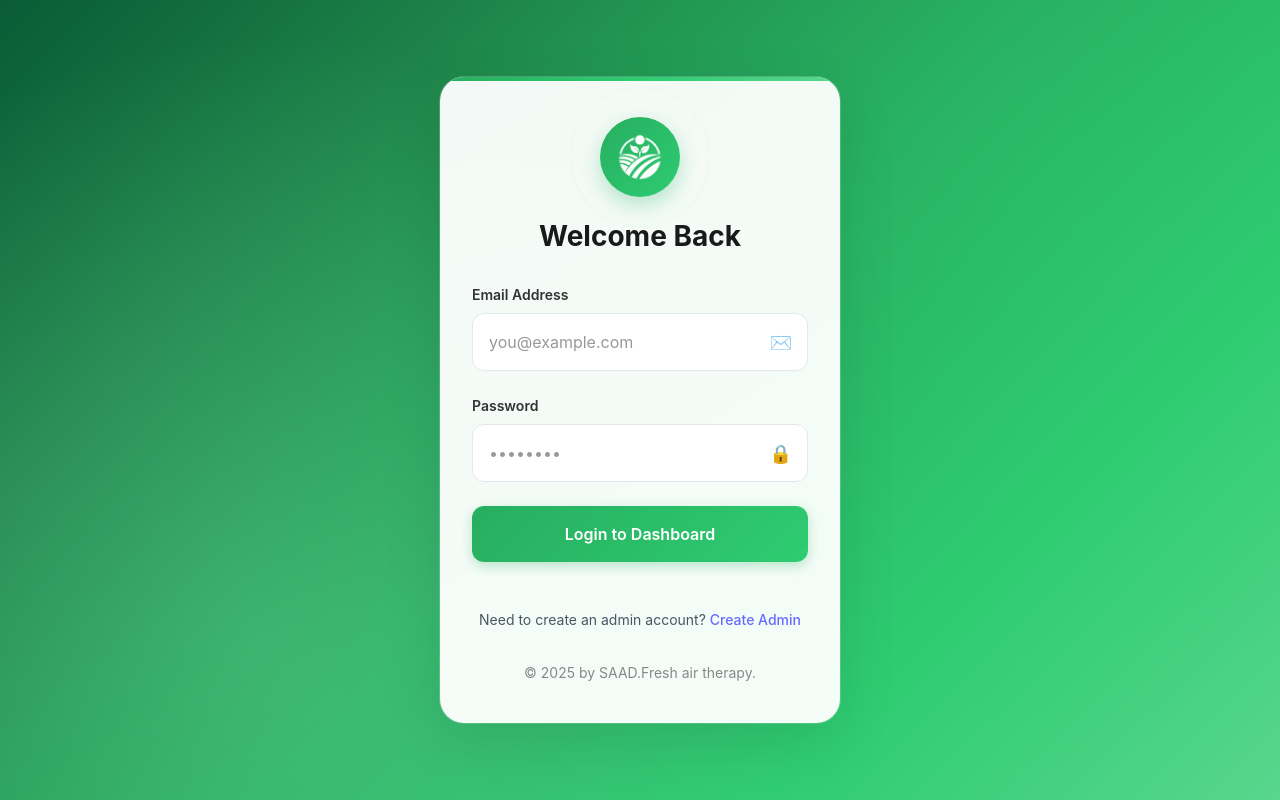
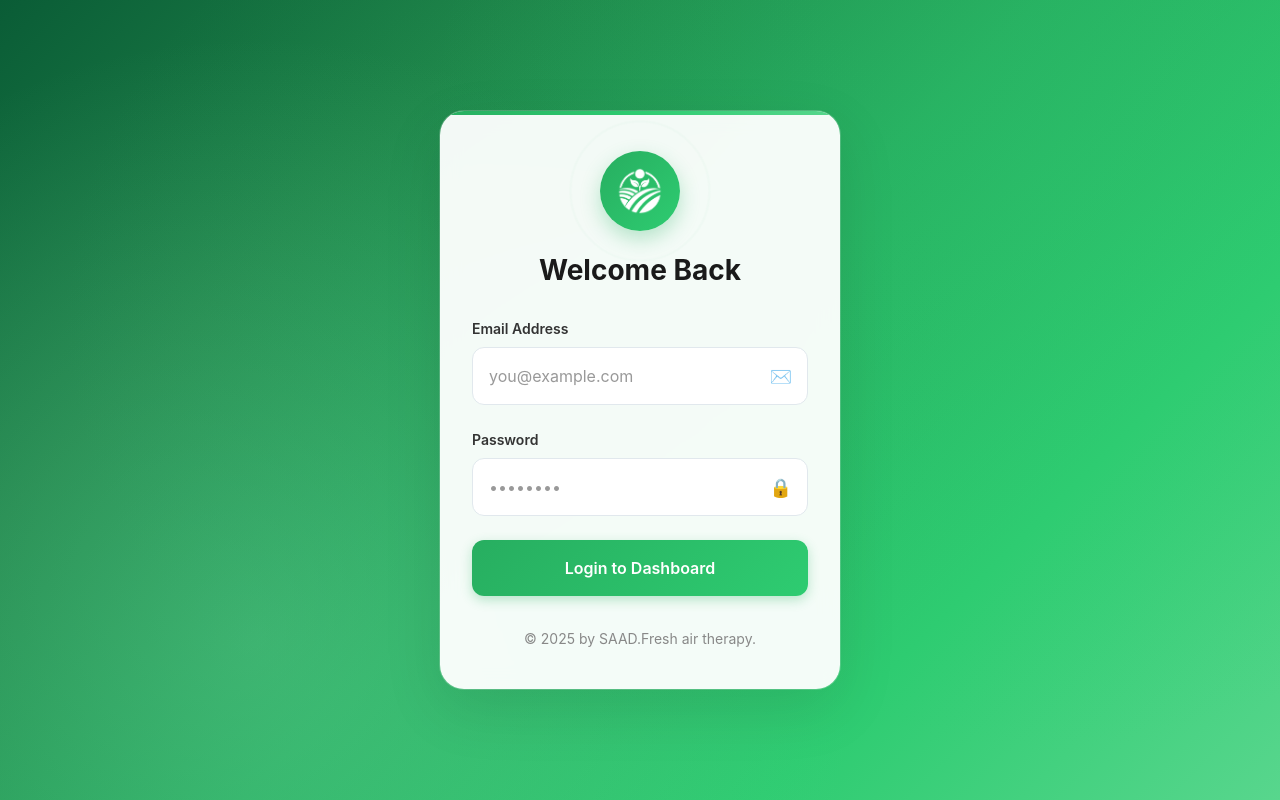
Before and after one commit to iamsaadrandhawa/Agriculture-CMS, a React (Vite) app: page / in a window 1280 px wide. Built offline with nearby package versions, Linux system fonts and the light colour scheme.

Commit message:
Initial commit

```diff
--- a/src/App.jsx
+++ b/src/App.jsx
@@ -1,12 +1,14 @@
 import { BrowserRouter, Routes, Route } from "react-router-dom";
 import Login from "./pages/Login";
 import Dashboard from "./pages/Dashboard";
+import CreateAdmin from "./pages/Sign";
 
 function App() {
   return (
     <BrowserRouter>
       <Routes>
         <Route path="/" element={<Login />} />
+        {/* <Route path="/signup" element={<CreateAdmin />} /> */}
         <Route path="/dashboard" element={<Dashboard />} />
       </Routes>
     </BrowserRouter>
--- a/src/main.jsx
+++ b/src/main.jsx
@@ -11,7 +11,7 @@
     <BrowserRouter>
       <Routes>
         <Route path="/" element={<Login />} />
-        <Route path="/signup" element={<CreateAdmin />} />
+        {/* <Route path="/signup" element={<CreateAdmin />} /> */}
         <Route path="/dashboard" element={<Dashboard />} />
       </Routes>
     </BrowserRouter>
--- a/src/pages/Login.jsx
+++ b/src/pages/Login.jsx
@@ -3,7 +3,8 @@
 import { signInWithEmailAndPassword } from "firebase/auth";
 import { doc, getDoc } from "firebase/firestore";
 import { auth, db } from "../lib/firebase";
-import { Link } from "react-router-dom";
+// import { Link } from "react-router-dom";
+
 export default function Login() {
   const [email, setEmail] = useState("");
   const [password, setPassword] = useState("");
@@ -187,7 +188,7 @@
                 "Login to Dashboard"
               )}
             </button>
-            <div className="text-center mt-6">
+            {/* <div className="text-center mt-6">
               <p className="text-sm text-gray-600">
                 Need to create an admin account?{" "}
                 <Link
@@ -197,7 +198,7 @@
                   Create Admin
                 </Link>
               </p>
-            </div>
+            </div> */}
           </form>
 
           <div className="footer">
```
